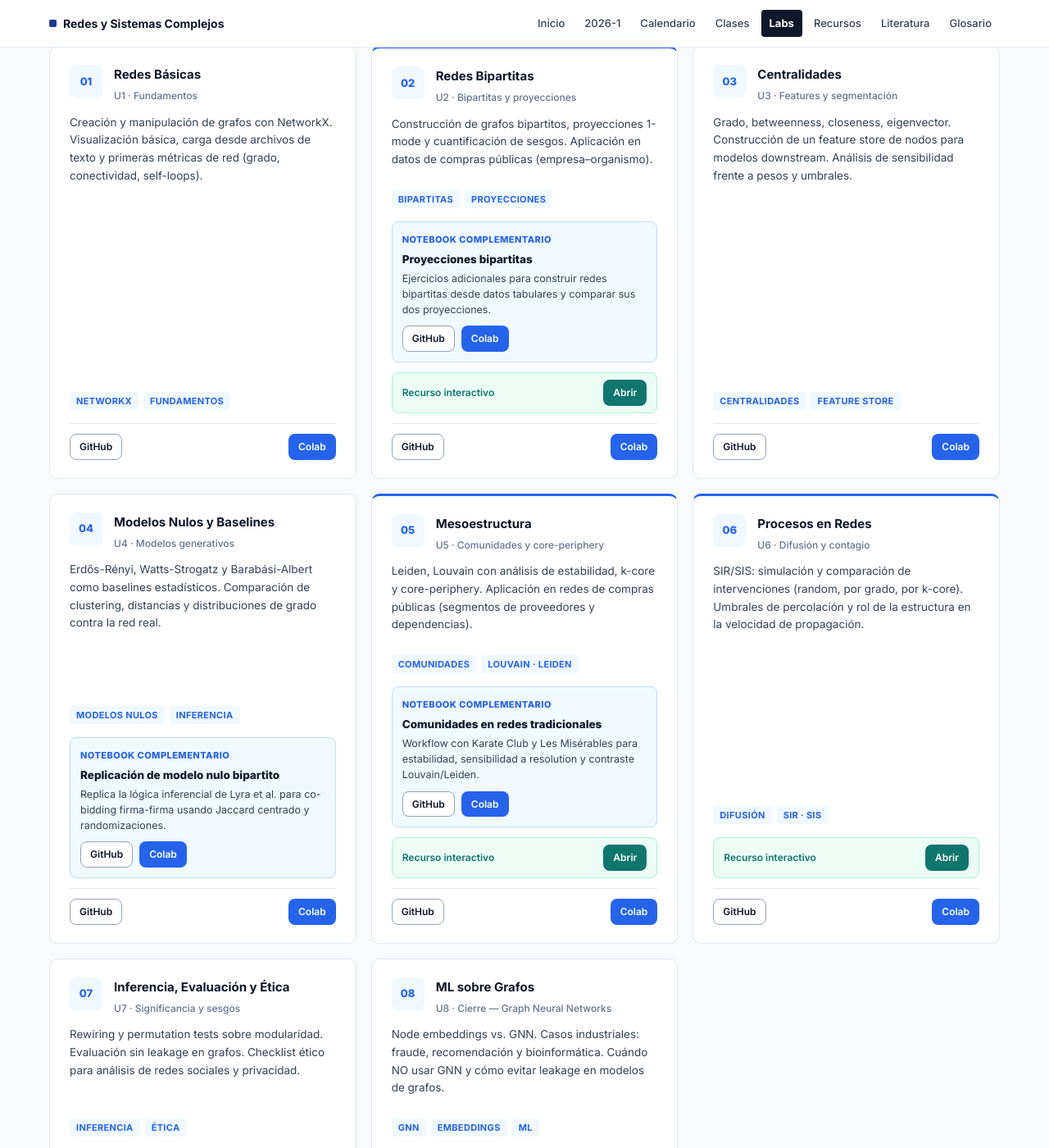
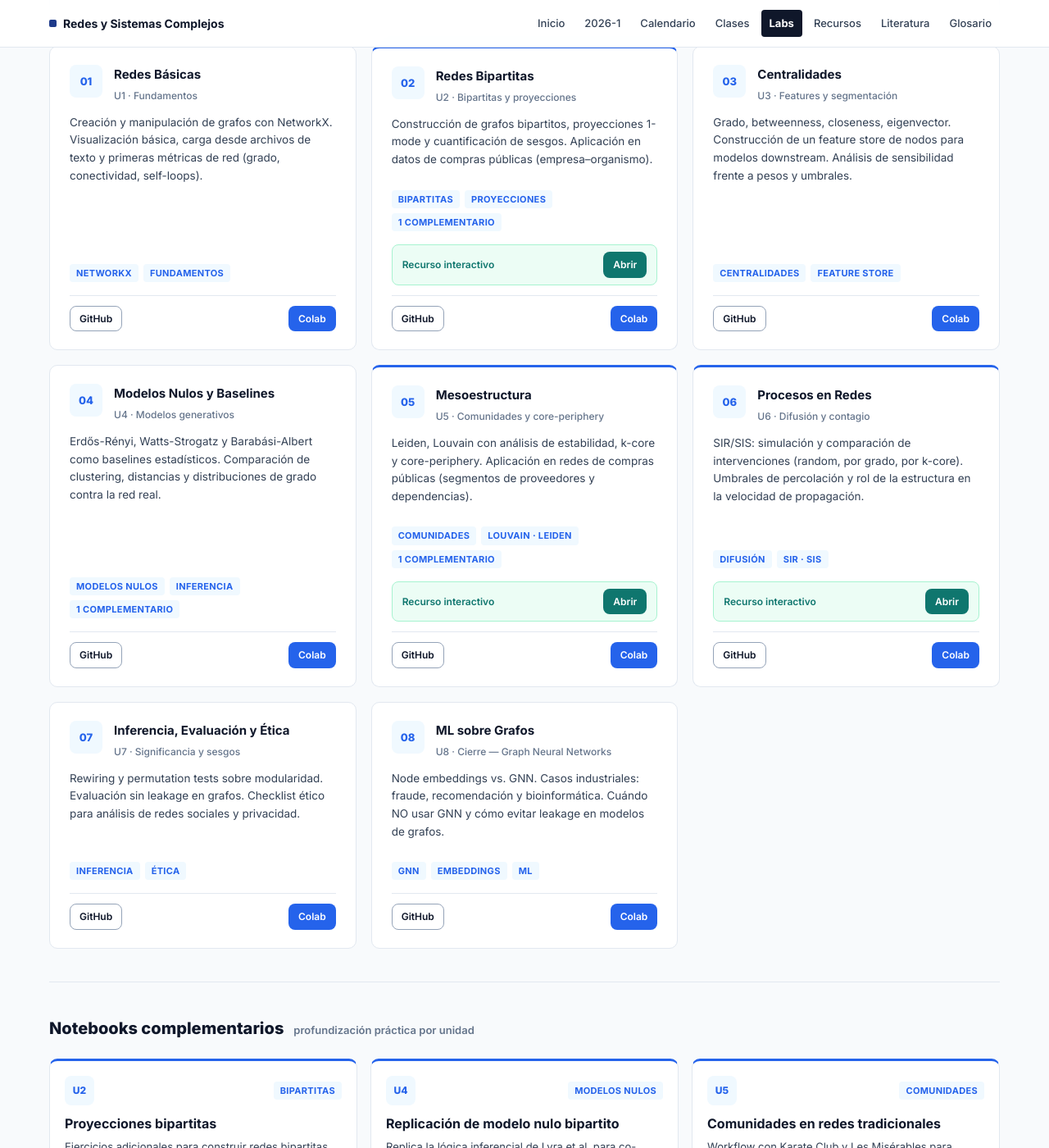
Before and after one commit to crcandia/Curso_Redes_Sistemas_Complejos, a Jekyll site: the page built from docs/2026-1-MDS/labs/index.html, in a window 1280 px wide and 1400 px high, scrolled down 497 px. Shown: the whole window at 82% size. Built offline with Jekyll 4.4.1, drawn with Linux system fonts in a browser that asks for light colours; some of the changed text lies outside the part shown.

Commit message:
mejora despliegue notebooks complementarios

```diff
--- a/docs/2026-1-MDS/labs/index.html
+++ b/docs/2026-1-MDS/labs/index.html
@@ -106,23 +106,7 @@ breadcrumbs:
     <div class="card__tags mb-16">
       <span class="tag tag--blue">Bipartitas</span>
       <span class="tag tag--blue">Proyecciones</span>
-    </div>
-    <div class="lab-card__extra">
-      <div>
-        <div class="lab-card__extra-label">Notebook complementario</div>
-        <div class="lab-card__extra-title">Proyecciones bipartitas</div>
-        <div class="lab-card__extra-desc">
-          Ejercicios adicionales para construir redes bipartitas desde datos tabulares y comparar sus dos proyecciones.
-        </div>
-      </div>
-      <div class="lab-card__extra-actions">
-        <a class="btn btn--outline btn--sm"
-           href="https://github.com/crcandia/Curso_Redes_Sistemas_Complejos/blob/main/runs/2026-1-MDS/overrides/labs/Lab%202%20-%20Redes%20Bipartitas/TallerRedes1_Proyecciones.ipynb"
-           target="_blank" rel="noopener">GitHub</a>
-        <a class="btn btn--blue btn--sm"
-           href="https://colab.research.google.com/github/crcandia/Curso_Redes_Sistemas_Complejos/blob/main/runs/2026-1-MDS/overrides/labs/Lab%202%20-%20Redes%20Bipartitas/TallerRedes1_Proyecciones.ipynb"
-           target="_blank" rel="noopener">Colab</a>
-      </div>
+      <a class="tag tag--blue" href="#notebooks-complementarios">1 complementario</a>
     </div>
     <!-- Recurso asociado -->
     <div style="margin-bottom:12px; padding: 8px 12px; background: var(--teal-pale); border-radius: var(--radius-sm); border: 1px solid var(--teal-tag); display:flex; align-items:center; justify-content:space-between; gap:8px;">
@@ -182,23 +166,7 @@ breadcrumbs:
     <div class="card__tags mb-16">
       <span class="tag tag--blue">Modelos Nulos</span>
       <span class="tag tag--blue">Inferencia</span>
-    </div>
-    <div class="lab-card__extra">
-      <div>
-        <div class="lab-card__extra-label">Notebook complementario</div>
-        <div class="lab-card__extra-title">Replicación de modelo nulo bipartito</div>
-        <div class="lab-card__extra-desc">
-          Replica la lógica inferencial de Lyra et al. para co-bidding firma-firma usando Jaccard centrado y randomizaciones.
-        </div>
-      </div>
-      <div class="lab-card__extra-actions">
-        <a class="btn btn--outline btn--sm"
-           href="https://github.com/crcandia/Curso_Redes_Sistemas_Complejos/blob/main/runs/2026-1-MDS/overrides/labs/Lab%204%20-%20Modelos%20nulos%20y%20baselines/replicacion_modelo_nulo_PinheiroEtAt_class4.ipynb"
-           target="_blank" rel="noopener">GitHub</a>
-        <a class="btn btn--blue btn--sm"
-           href="https://colab.research.google.com/github/crcandia/Curso_Redes_Sistemas_Complejos/blob/main/runs/2026-1-MDS/overrides/labs/Lab%204%20-%20Modelos%20nulos%20y%20baselines/replicacion_modelo_nulo_PinheiroEtAt_class4.ipynb"
-           target="_blank" rel="noopener">Colab</a>
-      </div>
+      <a class="tag tag--blue" href="#notebooks-complementarios">1 complementario</a>
     </div>
     <div class="lab-card__footer">
       <a class="btn btn--outline btn--sm"
@@ -226,23 +194,7 @@ breadcrumbs:
     <div class="card__tags mb-16">
       <span class="tag tag--blue">Comunidades</span>
       <span class="tag tag--blue">Louvain · Leiden</span>
-    </div>
-    <div class="lab-card__extra">
-      <div>
-        <div class="lab-card__extra-label">Notebook complementario</div>
-        <div class="lab-card__extra-title">Comunidades en redes tradicionales</div>
-        <div class="lab-card__extra-desc">
-          Workflow con Karate Club y Les Misérables para estabilidad, sensibilidad a resolution y contraste Louvain/Leiden.
-        </div>
-      </div>
-      <div class="lab-card__extra-actions">
-        <a class="btn btn--outline btn--sm"
-           href="https://github.com/crcandia/Curso_Redes_Sistemas_Complejos/blob/main/runs/2026-1-MDS/overrides/labs/Lab%205%20-%20Mesoestructura/Lab_5_Practica_Redes_Tradicionales.ipynb"
-           target="_blank" rel="noopener">GitHub</a>
-        <a class="btn btn--blue btn--sm"
-           href="https://colab.research.google.com/github/crcandia/Curso_Redes_Sistemas_Complejos/blob/main/runs/2026-1-MDS/overrides/labs/Lab%205%20-%20Mesoestructura/Lab_5_Practica_Redes_Tradicionales.ipynb"
-           target="_blank" rel="noopener">Colab</a>
-      </div>
+      <a class="tag tag--blue" href="#notebooks-complementarios">1 complementario</a>
     </div>
     <!-- Recurso asociado -->
     <div style="margin-bottom:12px; padding: 8px 12px; background: var(--teal-pale); border-radius: var(--radius-sm); border: 1px solid var(--teal-tag); display:flex; align-items:center; justify-content:space-between; gap:8px;">
@@ -347,3 +299,72 @@ breadcrumbs:
   </div>
 
 </div>
+
+<div class="section-divider"></div>
+
+<div class="section-header" id="notebooks-complementarios">
+  <h2>Notebooks complementarios</h2>
+  <span class="section-count">profundización práctica por unidad</span>
+</div>
+
+<div class="notebook-grid">
+  <article class="notebook-card" id="lab2-proyecciones">
+    <div class="notebook-card__top">
+      <span class="notebook-card__unit">U2</span>
+      <span class="tag tag--blue">Bipartitas</span>
+    </div>
+    <h3>Proyecciones bipartitas</h3>
+    <p>
+      Ejercicios adicionales para construir redes bipartitas desde datos tabulares y comparar sus dos
+      proyecciones sin perder de vista los sesgos por nodos de alta actividad.
+    </p>
+    <div class="notebook-card__actions">
+      <a class="btn btn--outline btn--sm"
+         href="https://github.com/crcandia/Curso_Redes_Sistemas_Complejos/blob/main/runs/2026-1-MDS/overrides/labs/Lab%202%20-%20Redes%20Bipartitas/TallerRedes1_Proyecciones.ipynb"
+         target="_blank" rel="noopener">GitHub</a>
+      <a class="btn btn--blue btn--sm"
+         href="https://colab.research.google.com/github/crcandia/Curso_Redes_Sistemas_Complejos/blob/main/runs/2026-1-MDS/overrides/labs/Lab%202%20-%20Redes%20Bipartitas/TallerRedes1_Proyecciones.ipynb"
+         target="_blank" rel="noopener">Colab</a>
+    </div>
+  </article>
+
+  <article class="notebook-card" id="lab4-replicacion-modelo-nulo">
+    <div class="notebook-card__top">
+      <span class="notebook-card__unit">U4</span>
+      <span class="tag tag--blue">Modelos nulos</span>
+    </div>
+    <h3>Replicación de modelo nulo bipartito</h3>
+    <p>
+      Replica la lógica inferencial de Lyra et al. para co-bidding firma-firma usando Jaccard centrado,
+      randomizaciones bipartitas y comparación contra un baseline explícito.
+    </p>
+    <div class="notebook-card__actions">
+      <a class="btn btn--outline btn--sm"
+         href="https://github.com/crcandia/Curso_Redes_Sistemas_Complejos/blob/main/runs/2026-1-MDS/overrides/labs/Lab%204%20-%20Modelos%20nulos%20y%20baselines/replicacion_modelo_nulo_PinheiroEtAt_class4.ipynb"
+         target="_blank" rel="noopener">GitHub</a>
+      <a class="btn btn--blue btn--sm"
+         href="https://colab.research.google.com/github/crcandia/Curso_Redes_Sistemas_Complejos/blob/main/runs/2026-1-MDS/overrides/labs/Lab%204%20-%20Modelos%20nulos%20y%20baselines/replicacion_modelo_nulo_PinheiroEtAt_class4.ipynb"
+         target="_blank" rel="noopener">Colab</a>
+    </div>
+  </article>
+
+  <article class="notebook-card" id="lab5-redes-tradicionales">
+    <div class="notebook-card__top">
+      <span class="notebook-card__unit">U5</span>
+      <span class="tag tag--blue">Comunidades</span>
+    </div>
+    <h3>Comunidades en redes tradicionales</h3>
+    <p>
+      Workflow con Karate Club y Les Misérables para estabilidad, sensibilidad a resolution,
+      representación ponderada/no ponderada y contraste Louvain/Leiden.
+    </p>
+    <div class="notebook-card__actions">
+      <a class="btn btn--outline btn--sm"
+         href="https://github.com/crcandia/Curso_Redes_Sistemas_Complejos/blob/main/runs/2026-1-MDS/overrides/labs/Lab%205%20-%20Mesoestructura/Lab_5_Practica_Redes_Tradicionales.ipynb"
+         target="_blank" rel="noopener">GitHub</a>
+      <a class="btn btn--blue btn--sm"
+         href="https://colab.research.google.com/github/crcandia/Curso_Redes_Sistemas_Complejos/blob/main/runs/2026-1-MDS/overrides/labs/Lab%205%20-%20Mesoestructura/Lab_5_Practica_Redes_Tradicionales.ipynb"
+         target="_blank" rel="noopener">Colab</a>
+    </div>
+  </article>
+</div>
--- a/docs/assets/css/custom.css
+++ b/docs/assets/css/custom.css
@@ -237,6 +237,8 @@ strong { color: var(--text); }
 .tag--blue    { background: var(--blue-pale); color: var(--blue); }
 .tag--amber   { background: var(--amber-pale); color: var(--amber); }
 .tag--muted   { background: var(--surface-2); color: var(--muted); }
+.tag[href] { text-decoration: none; }
+.tag[href]:hover { filter: brightness(0.98); text-decoration: none; }
 
 .dot {
   width: 7px; height: 7px; border-radius: 50%;
@@ -953,37 +955,66 @@ strong { color: var(--text); }
   padding-top: 12px;
   border-top: 1px solid var(--border);
 }
-.lab-card__extra {
+.notebook-grid {
+  display: grid;
+  grid-template-columns: repeat(3, minmax(0, 1fr));
+  gap: 16px;
+}
+.notebook-card {
+  background: var(--surface);
+  border: 1px solid var(--border);
+  border-top: 3px solid var(--blue);
+  border-radius: var(--radius);
+  padding: 18px 18px 16px;
+  box-shadow: none;
+  display: flex;
+  flex-direction: column;
+  min-height: 260px;
+}
+.notebook-card:hover {
+  border-color: var(--border-2);
+  box-shadow: var(--shadow-sm);
+}
+.notebook-card__top {
+  display: flex;
+  align-items: center;
+  justify-content: space-between;
+  flex-wrap: wrap;
+  gap: 8px;
+  margin-bottom: 12px;
+}
+.notebook-card__unit {
+  width: 36px;
+  height: 36px;
+  border-radius: var(--radius-sm);
   background: var(--blue-pale);
-  border: 1px solid var(--blue-tag);
-  border-radius: var(--radius-sm);
-  padding: 12px;
-  margin: 0 0 12px;
+  color: var(--blue);
+  display: inline-flex;
+  align-items: center;
+  justify-content: center;
+  font-size: 12px;
+  font-weight: 800;
 }
-.lab-card__extra-label {
-  font-size: 11px;
-  font-weight: 800;
-  color: var(--blue);
-  text-transform: uppercase;
-  letter-spacing: 0.04em;
-  margin-bottom: 4px;
+.notebook-card h3 {
+  font-size: 16px;
+  line-height: 1.25;
+  color: var(--text);
+  letter-spacing: 0;
+  margin-bottom: 8px;
 }
-.lab-card__extra-title {
-  font-size: 13.5px;
-  color: var(--text);
-  font-weight: 800;
-  margin-bottom: 4px;
+.notebook-card p {
+  color: var(--text-2);
+  font-size: 13px;
+  line-height: 1.55;
+  margin-bottom: 16px;
+  flex: 1;
 }
-.lab-card__extra-desc {
-  font-size: 12.5px;
-  color: var(--text-2);
-  line-height: 1.5;
-}
-.lab-card__extra-actions {
+.notebook-card__actions {
   display: flex;
   flex-wrap: wrap;
   gap: 8px;
-  margin-top: 10px;
+  padding-top: 12px;
+  border-top: 1px solid var(--border);
 }
 
 /* ============================================================
@@ -1193,6 +1224,7 @@ strong { color: var(--text); }
   .slide-row { grid-template-columns: 48px 1fr; }
   .slide-row__actions { flex-direction: row; align-items: center; grid-column: 1 / -1; }
   .pdf-grid { grid-template-columns: 1fr; }
+  .notebook-grid { grid-template-columns: 1fr; }
   .pdf-frame--desktop { display: none; }
   .pdf-frame--mobile { display: block; }
   .pdf-frame.pdf-mobile-viewer { height: auto; min-height: 390px; }
```
Also changed, not shown: docs/2026-1-MDS/index.html (+11 -0 lines), docs/index.html (+10 -7 lines).
